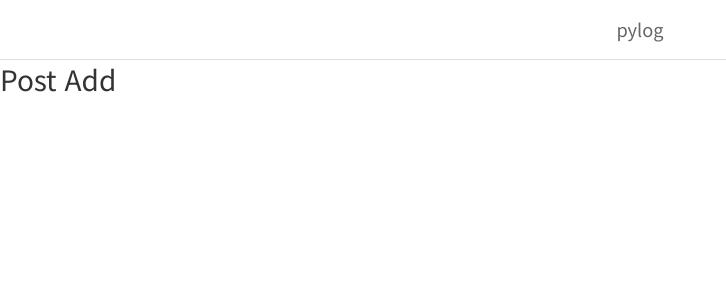
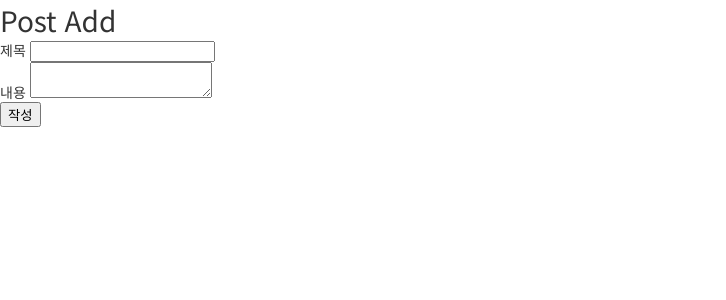
Before and after one commit to LeeHanYeong/pylog, a Django app: page /posts/add/ in a window 1280 px wide. Shown: the top 300 px of the page, without its empty margins (0-726 px from the left). Run offline with Django 4.2, Linux system fonts and the light colour scheme.

Commit message:
[pylog] 14.2. 사용자의 입력을 받는 Template
- form의 method로 POST사용
- form내에 {% csrf_token %}추가

```diff
--- a/static/css/style.css
+++ b/static/css/style.css
@@ -231,7 +231,7 @@ ul.posts {
       border-bottom: 1px solid #ddd; }
       #post-add > form > div:nth-of-type(1) > input {
         font-size: 18px; }
-  #post-add .btn-post-add {
+  #post-add > form > button {
     position: fixed;
     top: 14px;
     right: 20px;
--- a/templates/post_add.html
+++ b/templates/post_add.html
@@ -5,11 +5,20 @@
     <link rel="stylesheet" href="{% static 'css/style.css' %}">
 </head>
 <body>
-    <div id="navbar">
-        <span>pylog</span>
-    </div>
-    <div id="post-add">
+    <div>
         <h1>Post Add</h1>
+        <form method="POST">
+            {% csrf_token %}
+            <div>
+                <label>제목</label>
+                <input name="title" type="text">
+            </div>
+            <div>
+                <label>내용</label>
+                <textarea name="content"></textarea>
+            </div>
+            <button type="submit">작성</button>
+        </form>
     </div>
 </body>
 </html>
```
